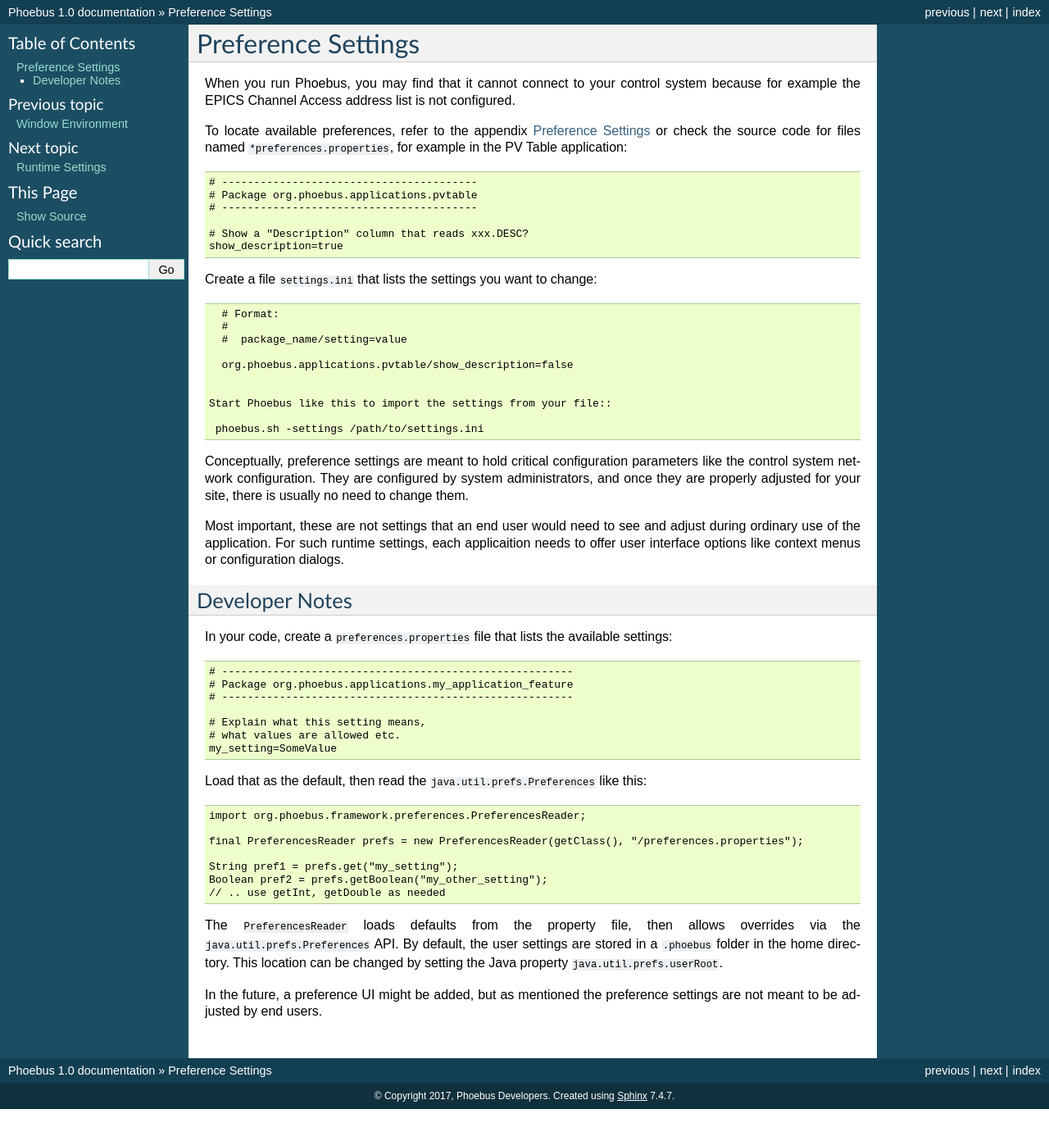
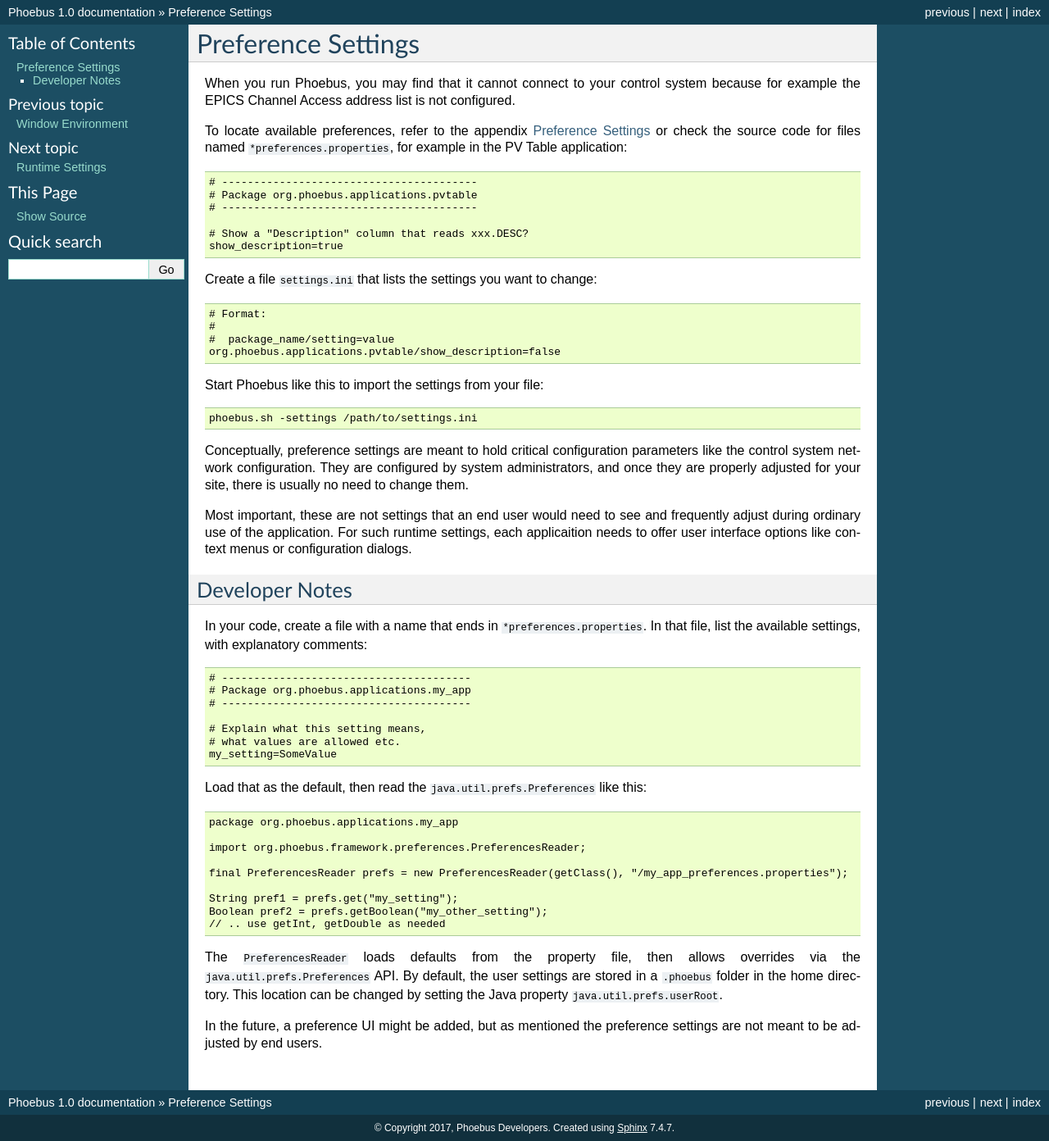
Before and after one commit to kasemir/phoebus-doc, a Sphinx documentation site: the page built from source/preferences.rst, in a window 1280 px wide. Shown: the whole page at 82% size. Built offline with Sphinx 7.4.7, drawn with Linux system fonts in a browser that asks for light colours; before the commit the page ends 1353 px from its top, so only the background shows below that.

Commit message:
prefs: Clarify name of *preferences.properties

```diff
--- a/source/preferences.rst
+++ b/source/preferences.rst
@@ -22,14 +22,11 @@
    # Format:
    #
    #  package_name/setting=value
-
    org.phoebus.applications.pvtable/show_description=false
 
-
- Start Phoebus like this to import the settings from your file::
+Start Phoebus like this to import the settings from your file::
 
   phoebus.sh -settings /path/to/settings.ini
-
 
 Conceptually, preference settings are meant to hold critical configuration
 parameters like the control system network configuration.
@@ -37,7 +34,7 @@
 for your site, there is usually no need to change them.
 
 Most important, these are not settings that an end user would need to see
-and adjust during ordinary use of the application.
+and frequently adjust during ordinary use of the application.
 For such runtime settings, each applicaition needs to offer user interface options
 like context menus or configuration dialogs.
 
@@ -47,23 +44,24 @@
 Developer Notes
 ---------------
 
-In your code, create a ``preferences.properties`` file that lists the available settings::
+In your code, create a file with a name that ends in ``*preferences.properties``.
+In that file, list the available settings, with explanatory comments::
 
-   # -------------------------------------------------------
-   # Package org.phoebus.applications.my_application_feature
-   # -------------------------------------------------------
+   # ---------------------------------------
+   # Package org.phoebus.applications.my_app
+   # ---------------------------------------
 
    # Explain what this setting means,
    # what values are allowed etc.
    my_setting=SomeValue
 
-
 Load that as the default, then read the ``java.util.prefs.Preferences`` like this::
 
+    package org.phoebus.applications.my_app
 
     import org.phoebus.framework.preferences.PreferencesReader;
 
-    final PreferencesReader prefs = new PreferencesReader(getClass(), "/preferences.properties");
+    final PreferencesReader prefs = new PreferencesReader(getClass(), "/my_app_preferences.properties");
 
     String pref1 = prefs.get("my_setting");
     Boolean pref2 = prefs.getBoolean("my_other_setting");
```
